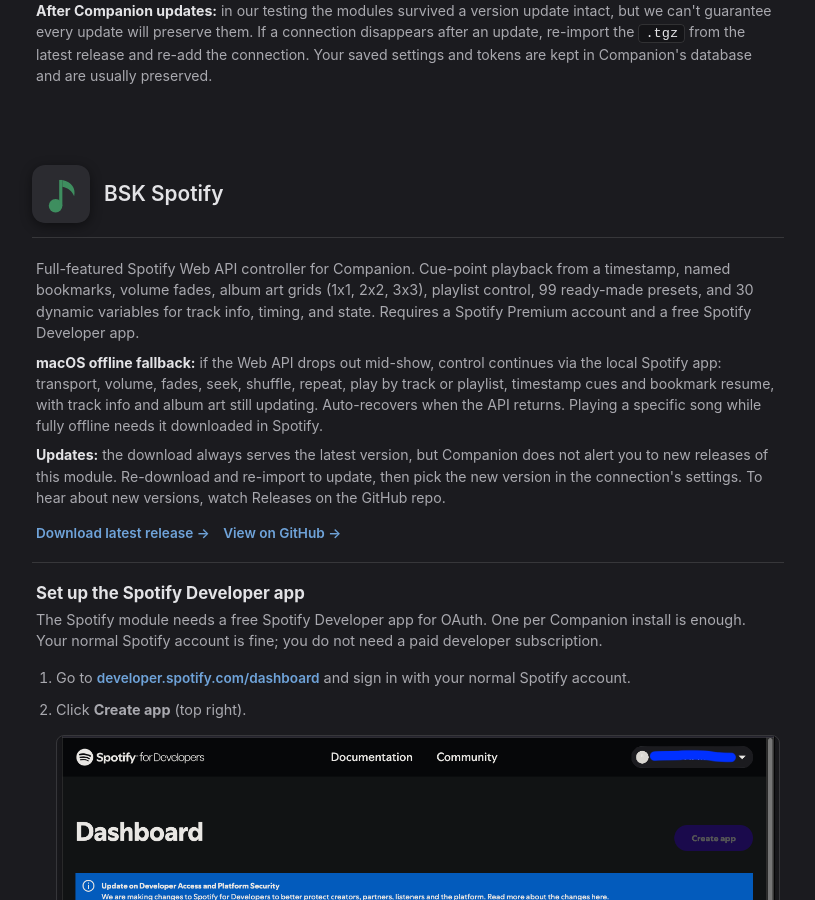
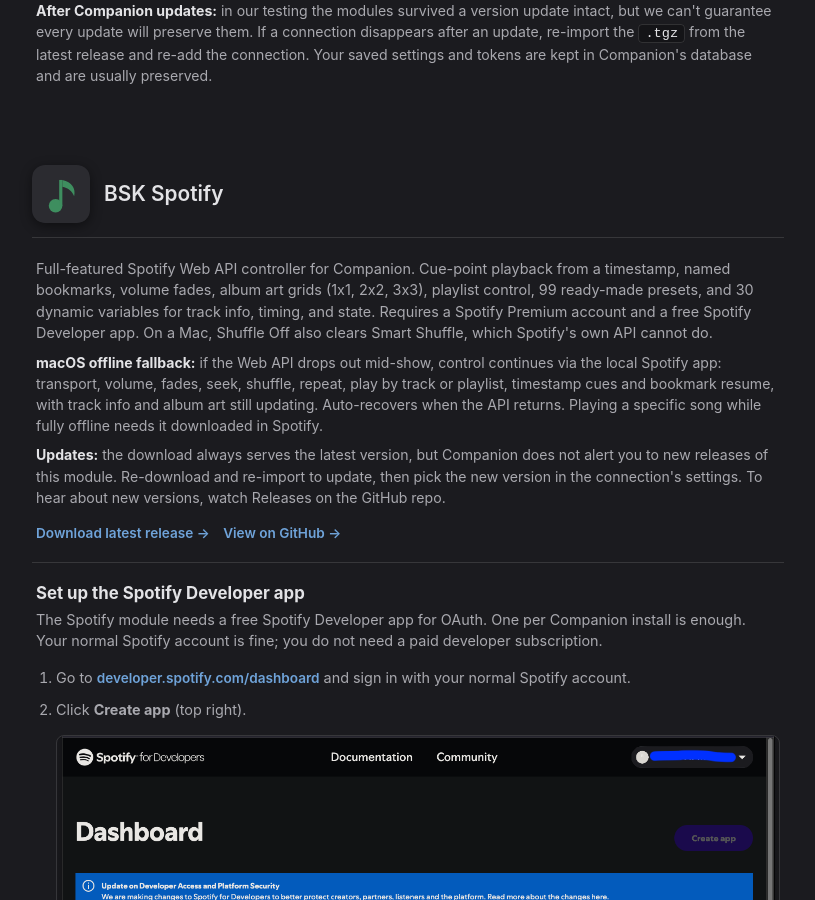
Before and after one commit to BSKapps/bskapps.github.io, a Jekyll site: the page tools/companion/index.html, which Jekyll copies as it is, in a window 1280 px wide and 900 px high, scrolled down 773 px. Shown: the whole window, without its empty margins (232-1047 px from the left). Built offline with Jekyll 4.4.1, drawn with Linux system fonts in a browser that asks for light colours; some of the changed text lies outside the part shown.

Commit message:
Companion modules: Smaart 1.1.6 and Spotify 1.0.12 released 15 October 2026

```diff
--- a/sitemap.xml
+++ b/sitemap.xml
@@ -47,7 +47,7 @@
   </url>
   <url>
     <loc>https://bskapps.com/tools/companion/</loc>
-    <lastmod>2026-10-03</lastmod>
+    <lastmod>2026-10-15</lastmod>
     <priority>0.7</priority>
   </url>
   <url>
--- a/tools/companion/index.html
+++ b/tools/companion/index.html
@@ -57,7 +57,7 @@
         </div>
 
         <div class="script-card">
-            <p>Full-featured Spotify Web API controller for Companion. Cue-point playback from a timestamp, named bookmarks, volume fades, album art grids (1x1, 2x2, 3x3), playlist control, 99 ready-made presets, and 30 dynamic variables for track info, timing, and state. Requires a Spotify Premium account and a free Spotify Developer app.</p>
+            <p>Full-featured Spotify Web API controller for Companion. Cue-point playback from a timestamp, named bookmarks, volume fades, album art grids (1x1, 2x2, 3x3), playlist control, 99 ready-made presets, and 30 dynamic variables for track info, timing, and state. Requires a Spotify Premium account and a free Spotify Developer app. On a Mac, Shuffle Off also clears Smart Shuffle, which Spotify's own API cannot do.</p>
             <p class="note-line"><strong>macOS offline fallback:</strong> if the Web API drops out mid-show, control continues via the local Spotify app: transport, volume, fades, seek, shuffle, repeat, play by track or playlist, timestamp cues and bookmark resume, with track info and album art still updating. Auto-recovers when the API returns. Playing a specific song while fully offline needs it downloaded in Spotify.</p>
             <p class="note-line"><strong>Updates:</strong> the download always serves the latest version, but Companion does not alert you to new releases of this module. Re-download and re-import to update, then pick the new version in the connection's settings. To hear about new versions, watch Releases on the GitHub repo.</p>
             <a class="download-link" href="https://github.com/BSKapps/companion-module-bsk-spotify/releases/latest" target="_blank" rel="noopener">Download latest release &rarr;</a>
@@ -108,7 +108,7 @@
 
         <div class="script-card setup">
             <h3>Ready-made presets</h3>
-            <p>91 presets across ten categories: SPL Readouts, Traces, Measurements, Display, Zoom, Delay, Views, Generator, SPL and Cursor. Open the <strong>Presets</strong> tab in Companion, pick <strong>BSK Apps: Smaart Control</strong>, and drag any button straight onto your surface. Colours and text come set up.</p>
+            <p>92 presets across ten categories: SPL Readouts, Traces, Measurements, Display, Zoom, Delay, Views, Generator, SPL and Cursor. Open the <strong>Presets</strong> tab in Companion, pick <strong>BSK Apps: Smaart Control</strong>, and drag any button straight onto your surface. Colours and text come set up.</p>
             <img class="step-shot" src="/tools/companion/images/smaart-presets-1.png?v=2" alt="Companion Presets tab showing BSK Smaart preset buttons grouped under Cursor, Delay and Display">
             <img class="step-shot" src="/tools/companion/images/smaart-presets-2.png?v=2" alt="Companion Presets tab showing BSK Smaart preset buttons grouped under Display, Generator and Measurements">
             <img class="step-shot" src="/tools/companion/images/smaart-presets-3.png" alt="Companion Presets tab showing BSK Smaart preset buttons grouped under Traces, Views and Zoom">
```
